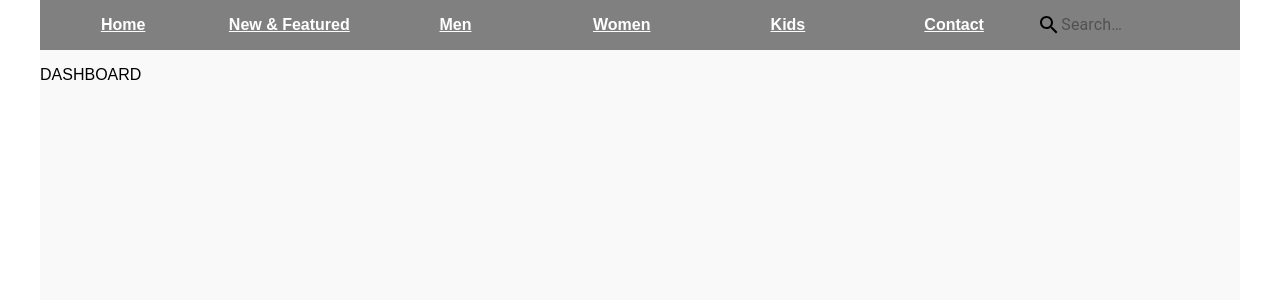
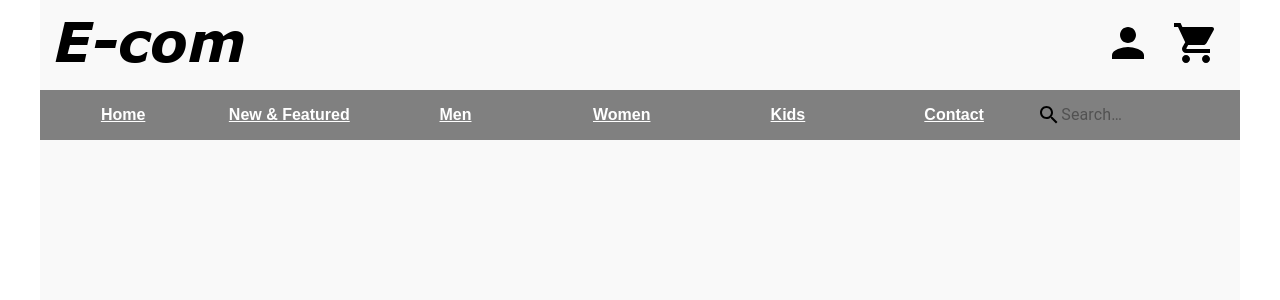
Before and after one commit to Poniks/E-Commerce-Web, a React (Create React App) app: page / in a window 1280 px wide. Shown: the top 300 px of the page. Built offline with nearby package versions, Linux system fonts and the light colour scheme.

Commit message:
Added logo, Header.v0.1 + sccs

```diff
--- /dev/null
+++ b/src/components/Header.js
@@ -0,0 +1,25 @@
+import React from 'react';
+import logo from "../images/logo.png"
+import Nav from "./Nav";
+import { NavLink } from 'react-router-dom';
+import ShoppingCartIcon from '@material-ui/icons/ShoppingCart';
+import PersonIcon from '@material-ui/icons/Person';
+
+const Header = () => {
+    return (
+        <div className='header-container'>
+            <div className='header-container_top'>
+                <NavLink to="/" exact className="logo-container">
+                    <img src={logo} alt="logo" />
+                </NavLink>
+                <div className="actions">
+                    <PersonIcon />
+                    <ShoppingCartIcon />
+                </div>
+            </div>
+            <Nav />
+        </div>
+    )
+}
+
+export default Header;
--- a/src/components/pages/Dashboard/index.js
+++ b/src/components/pages/Dashboard/index.js
@@ -1,11 +1,13 @@
 import React from 'react';
-import Nav from "../../Nav";
+import Header from "../../Header";
 
 const Dashboard = () => {
     return (
         <div className='dashboard'>
-            <Nav />
-            <p>DASHBOARD</p>
+            <Header />
+            <div className='main-content'>
+
+            </div>
         </div>
     )
 }
--- /dev/null
+++ b/styles/themes/components/_header.scss
@@ -0,0 +1,20 @@
+.header-container {
+    &_top {
+        display: flex;
+        justify-content: space-between;
+        align-items: center;
+        padding: 10px;
+
+        .logo-container {
+            height: 70px;
+        }
+
+        .actions {
+            .MuiSvgIcon-root {
+                font-size: 3rem;
+                margin: 0 10px;
+                cursor: pointer;
+            }
+        }
+    }
+}
--- a/styles/themes/theme.scss
+++ b/styles/themes/theme.scss
@@ -2,3 +2,4 @@
 @import "../global";
 
 @import "../themes/components/nav";
+@import "../themes/components/header";
```
Also changed, not shown: src/images/logo.png (added).
